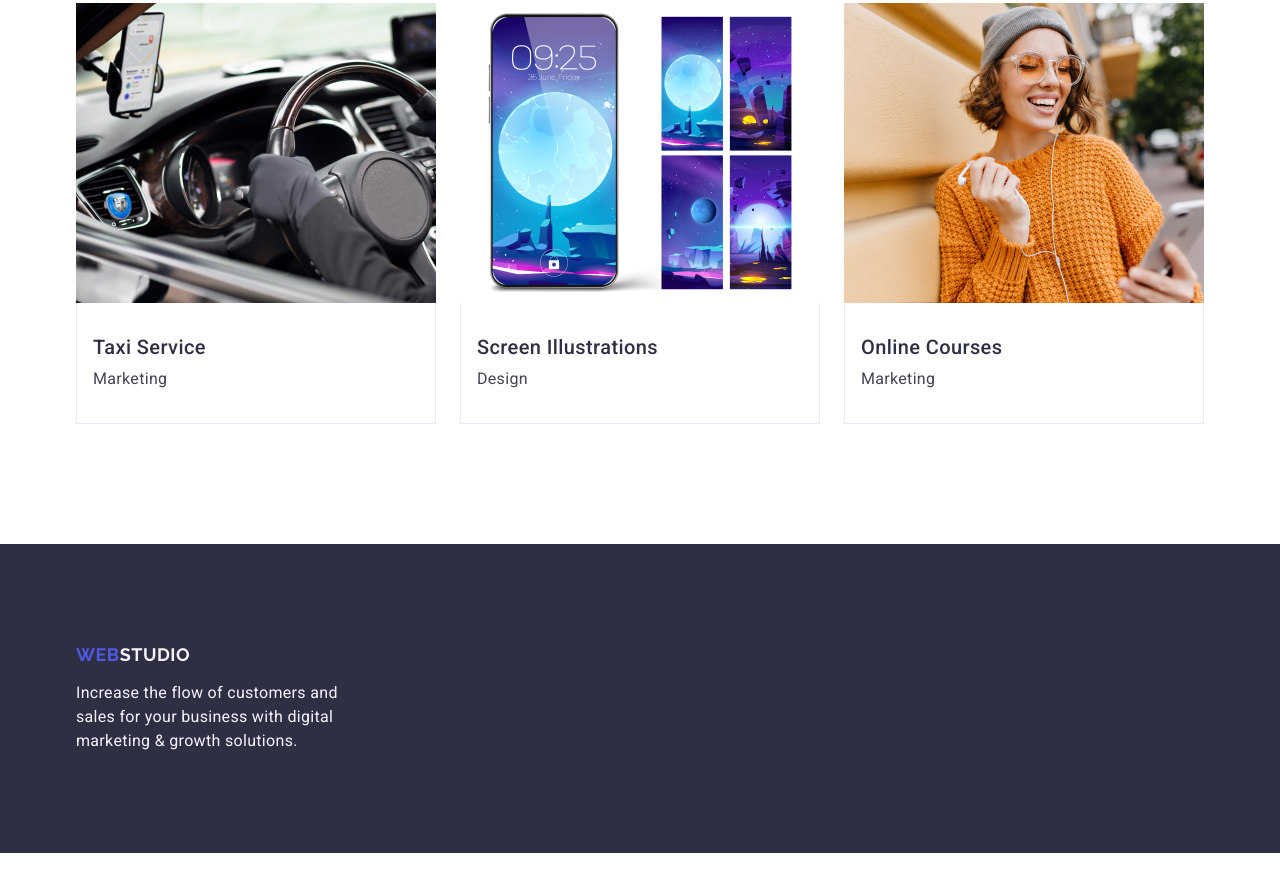
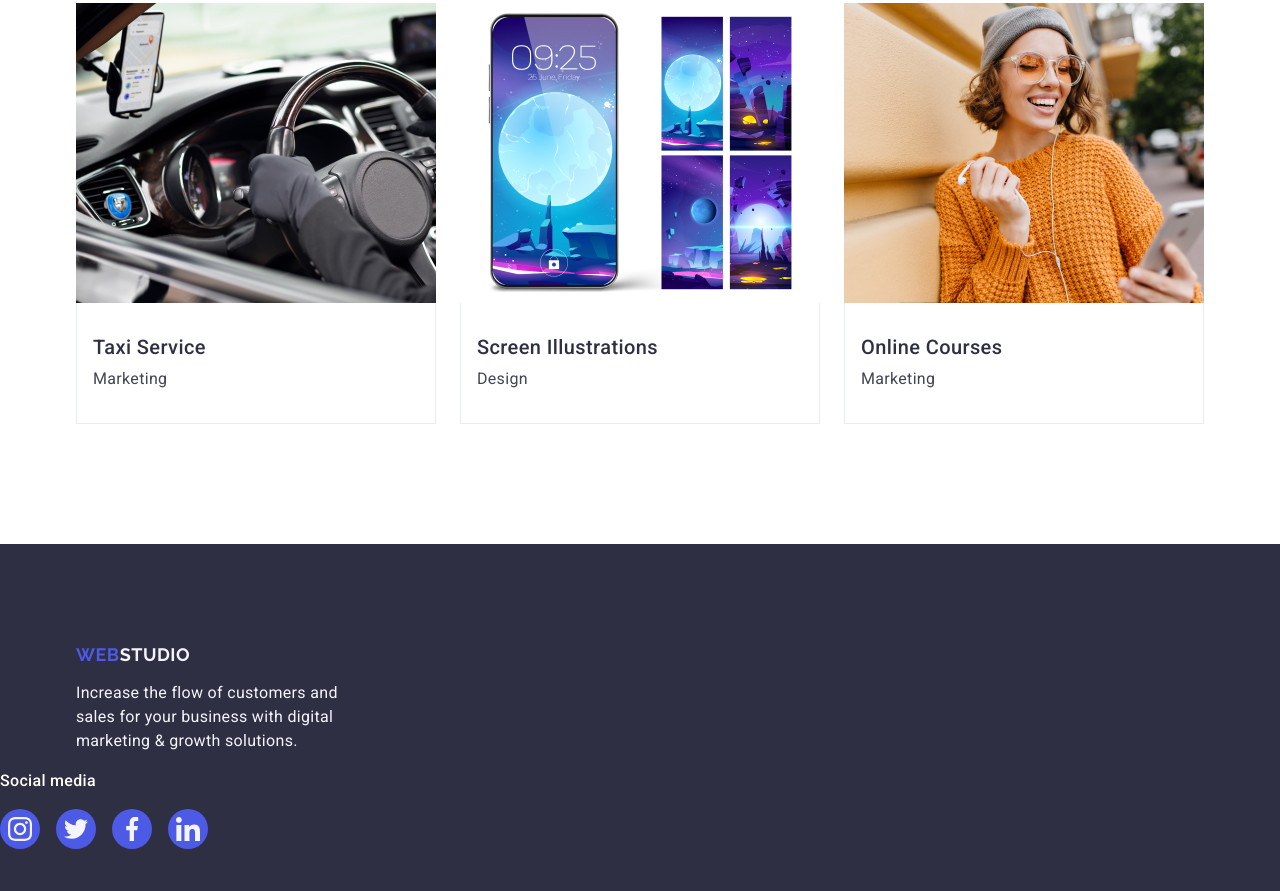
Before and after one commit to Alex876367/goit-markup-hw-04, a plain HTML site: page index.html in a window 1280 px wide. Shown: the part 2639-3530 px from the top of the page. Before the commit the page ends 3492 px from the top, so only its background shows below. Drawn offline with nearby package versions, Linux system fonts and the light colour scheme.

Commit message:
goit-markup-hw-04

```diff
--- a/css/style.css
+++ b/css/style.css
@@ -288,7 +288,6 @@ p{
     padding-top: 100px;
     padding-bottom: 100px;
 
-
 }
 
 .span{
@@ -310,7 +309,10 @@ p{
 
 .paragraf-container{
     display: block;
-    align-content: flex-start
+    align-content: flex-start;
+    margin-right: 120px;
+
+
 
 }
 
@@ -564,7 +566,54 @@ p{
 
 .third-section-svg{
     fill:#f4f4fd;
+}
+
+
+.footer-paragraph{
+    font-weight: 500;
+    font-size: 16px;
+    line-height: 1.5;
+    letter-spacing: 0.02em;
+    color:#FFFFFF;
+    margin-bottom: 16px;
 
 
 
 }
+
+.footer-1{
+    display:flex;
+}
+
+.social-footer{
+    display: flex;
+    gap: 16px;
+}
+
+.social-footer-1{
+    width: 40px;
+    height: 40px;
+}
+
+.social-footer-a{
+    width: 100%;
+    height: 100%;
+    background-color: #4d5ae5;
+    border-radius:50%;
+    display: flex;
+    align-items: center;
+    justify-content: center;
+}
+
+.social-footer-a:hover{
+    background-color: #31d0aa;
+}
+
+.social-footer-a:focus{
+    background-color: #31d0aa;
+}
+
+.svg-a-container{
+    fill:#f4f4fd;
+
+}
--- a/index.html
+++ b/index.html
@@ -374,10 +374,48 @@
 
     <footer class="footer">
 
+
+
         <div class="container paragraf-container">
 
         <a class="web-footter display" href="./index.html" target="_blank">Web<span class="span">Studio</span></a>
         <p class="paragraf-parag">Increase the flow of customers and sales for your business with digital marketing & growth solutions.</p>
+
+        </div>
+
+        <div>
+           <p class="footer-paragraph">Social media</p>
+           <ul class="social-footer">
+                <li class="social-footer-1">
+                    <a href="./index.html" class="social-footer-a">
+                        <svg  width="24" height="24" class="svg-a-container">
+                            <use href="./images/icons.svg#icon-instagram-2"></use>
+                        </svg>
+                    </a>
+                </li>
+                <li class="social-footer-1">
+                    <a href="./index.html" class="social-footer-a">
+                        <svg  width="24" height="24" class="svg-a-container">
+                            <use href="./images/icons.svg#icon-twitter-1"></use>
+                        </svg>
+                    </a>
+                </li>
+                <li class="social-footer-1">
+                    <a href="./index.html" class="social-footer-a">
+                        <svg  width="24" height="24" class="svg-a-container">
+                            <use href="./images/icons.svg#icon-facebook-1"></use>
+                        </svg>
+                    </a>
+                </li>
+                <li class="social-footer-1">
+                    <a href="./index.html" class="social-footer-a">
+                        <svg  width="24" height="24" class="svg-a-container">
+                            <use href="./images/icons.svg#icon-linkedin-1"></use>
+                        </svg>
+                    </a>
+                </li>
+
+           </ul>
 
         </div>
 
```
